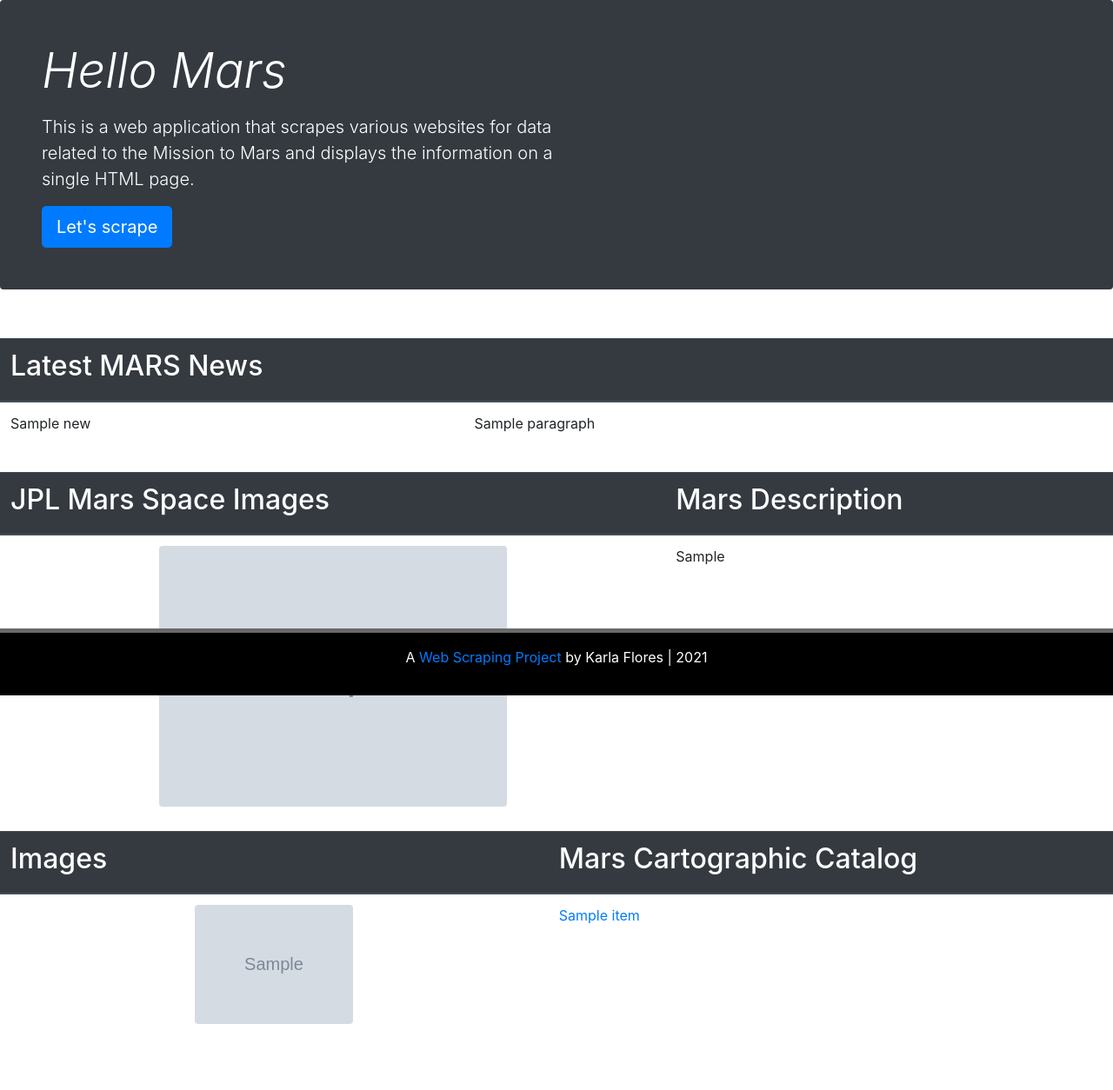
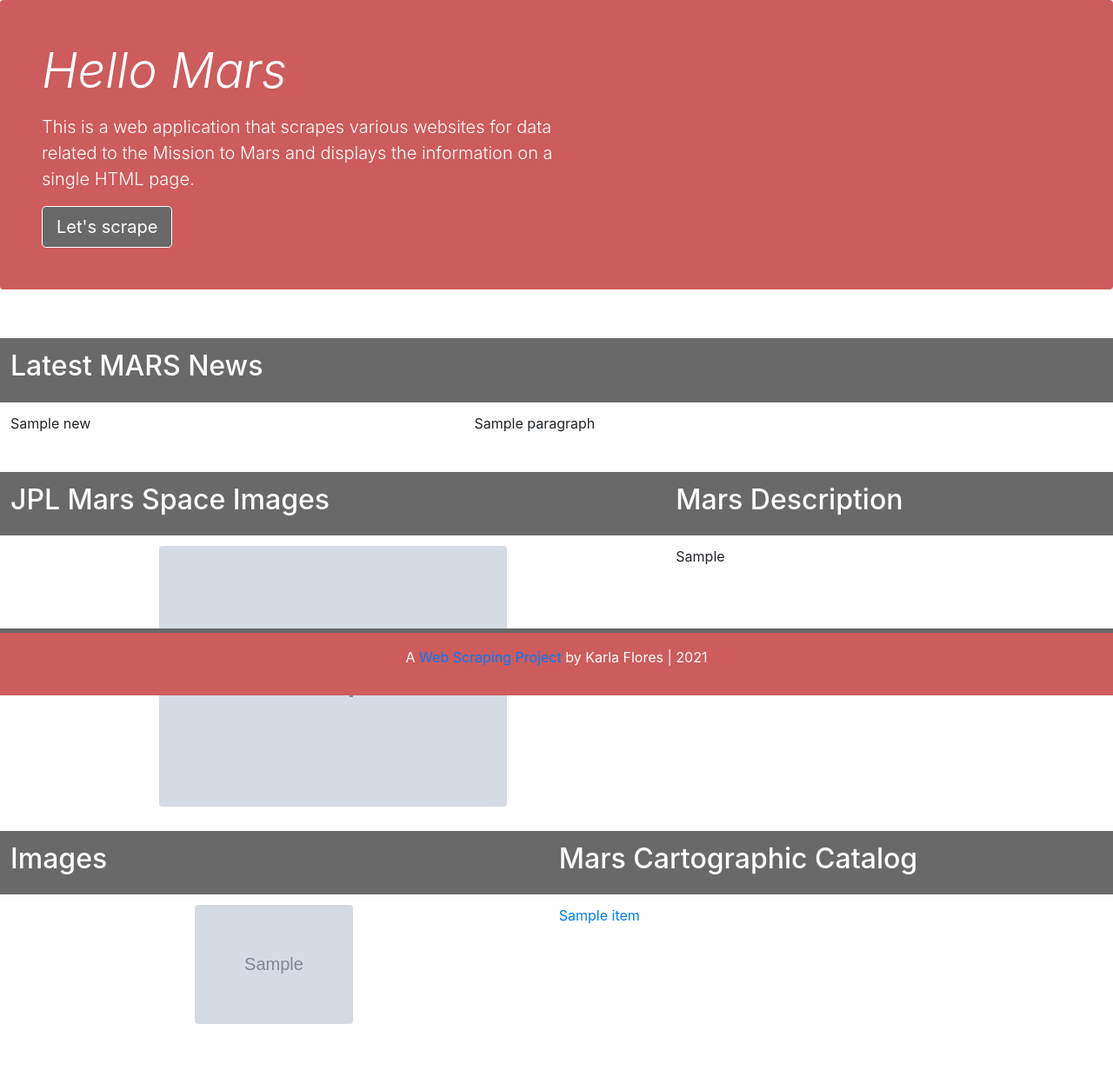
Before and after one commit to Karla-Flores/Web-Scraping, a Flask app: template Missions_to_Mars./templates/index.html in a window 1280 px wide. Shown: the whole page at 87% size. Run offline with Flask 2, Linux system fonts and the light colour scheme; the template is opened without the code that fills it: most values are stand-ins (such as "Sample title", 1, 10 or a date in 2020); grey boxes marked "Sample" are stand-in pictures; some libraries are stand-ins or nearby versions.

Commit message:
.thead-dark css modification

```diff
--- a/Missions_to_Mars./templates/index.html
+++ b/Missions_to_Mars./templates/index.html
@@ -15,31 +15,55 @@
     <link rel="stylesheet" type="text/css">
 
     <style>
+        .table .thead-dark th{
+        background-color: dimgray;
+        border-color: dimgray;
+        }
+
         .responsive {
             width: 30%;
             height: auto;
         }
+
+        .btn-primary {
+            background-color: dimgray;
+            border-color: white;
+        }
+
+        .btn-default:hover {
+            background-color: #922B21;
+            border-color: white;
+        }
+
         .page-footer {
-            background-color: black;
+            background-color: IndianRed;
             margin-top: 60px;
             position: fixed;
             bottom: 0;
             width: 100%;
         }
+
         .footer-copyright {
             color: white;
             border-top: 5px solid dimgray
+        }
+
+        .jumbotron {
+            color: #efefef;
+            background-color: IndianRed;
+            width: 100%;
         }
     </style>
 </head>
 
 <body>
     <!-- Jumbotron -->
-    <div class="jumbotron p-3 p-md-5 text-white rounded bg-dark">
+    <div class="jumbotron p-3 p-md-5 text-white rounded background-color">
         <div class="col-md-6 px-0">
             <h1 class="display-4 font-italic">Hello Mars</h1>
-            <p class="lead my-3">This is a web application that scrapes various websites for data related to the Mission to Mars and displays the information on a single HTML page.</p>
-            <a class="btn btn-primary btn-lg" href="/scrape" role="button">Let's scrape</a>
+            <p class="lead my-3">This is a web application that scrapes various websites for data related to the Mission
+                to Mars and displays the information on a single HTML page.</p>
+            <a class="btn btn-primary btn-default btn-lg" href="/scrape" role="button">Let's scrape</a>
         </div>
     </div>
 
```
Lines whose indentation alone changed are shown as unchanged.
